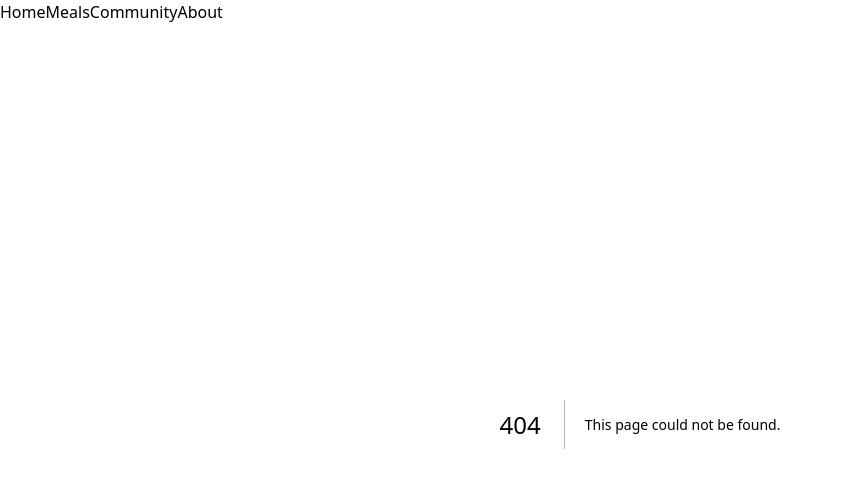
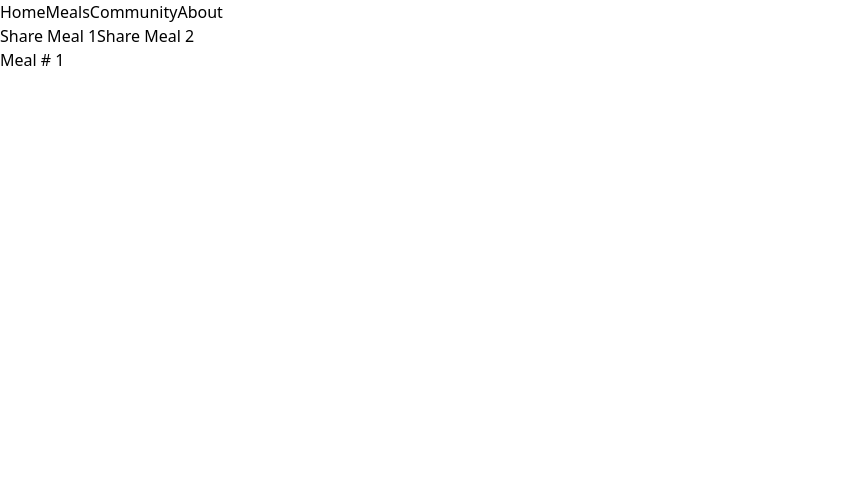
Before and after one commit to sean-xiao-zhao7/next-app-router-test, a Next.js app: page /meals/1 in a window 1280 px wide. Before the commit this address had no page. Shown: the top 488 px of the page, without its empty margins (0-842 px from the left). Built offline with nearby package versions, Linux system fonts and the light colour scheme.

Commit message:
Add meal details page

```diff
--- /dev/null
+++ b/app/meals/[id]/page.tsx
@@ -0,0 +1,11 @@
+export default function MealDetailsPage({
+    params,
+}: {
+    params: { id: string };
+}) {
+    return (
+        <>
+            <h1>Meal # {params.id}</h1>
+        </>
+    );
+}
```
